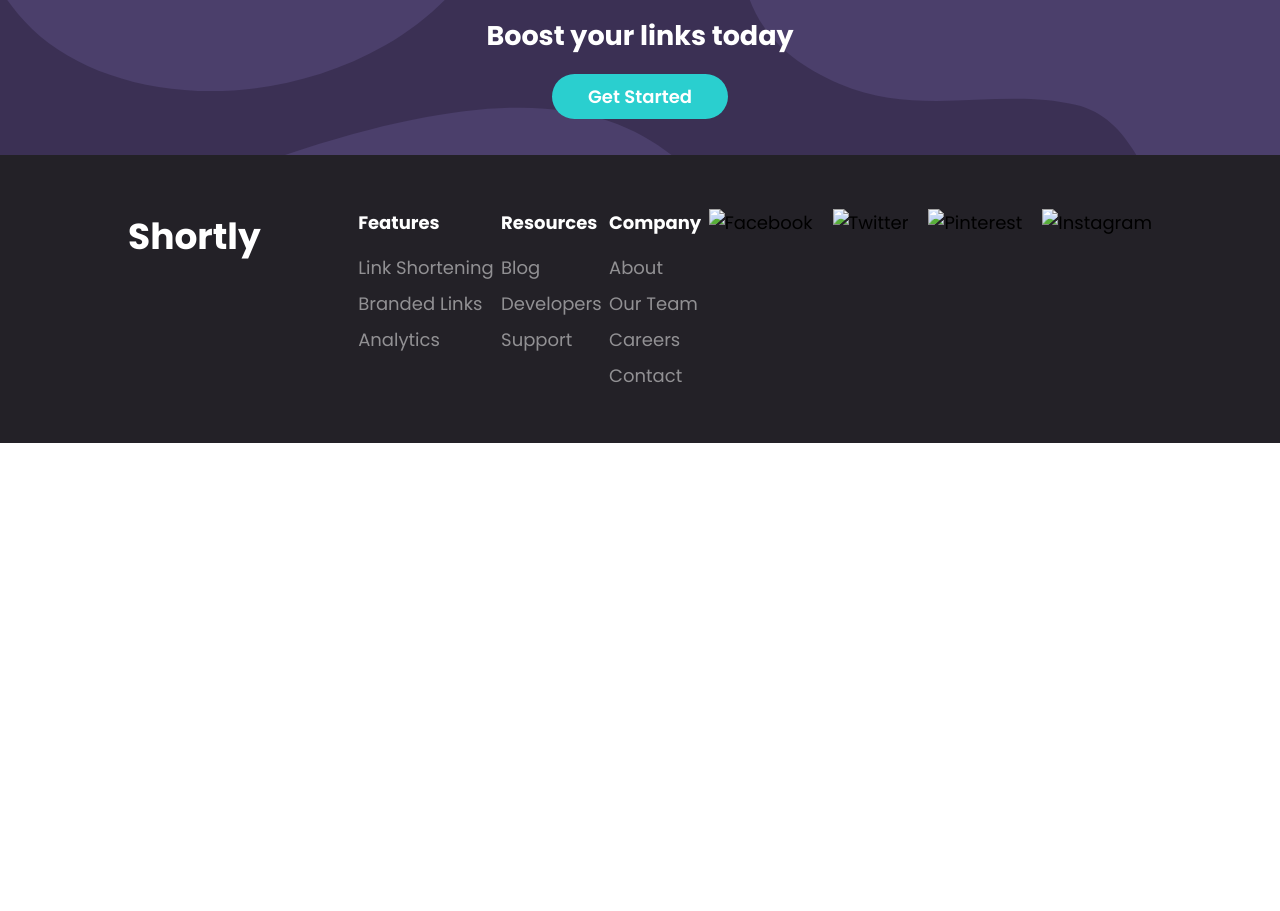
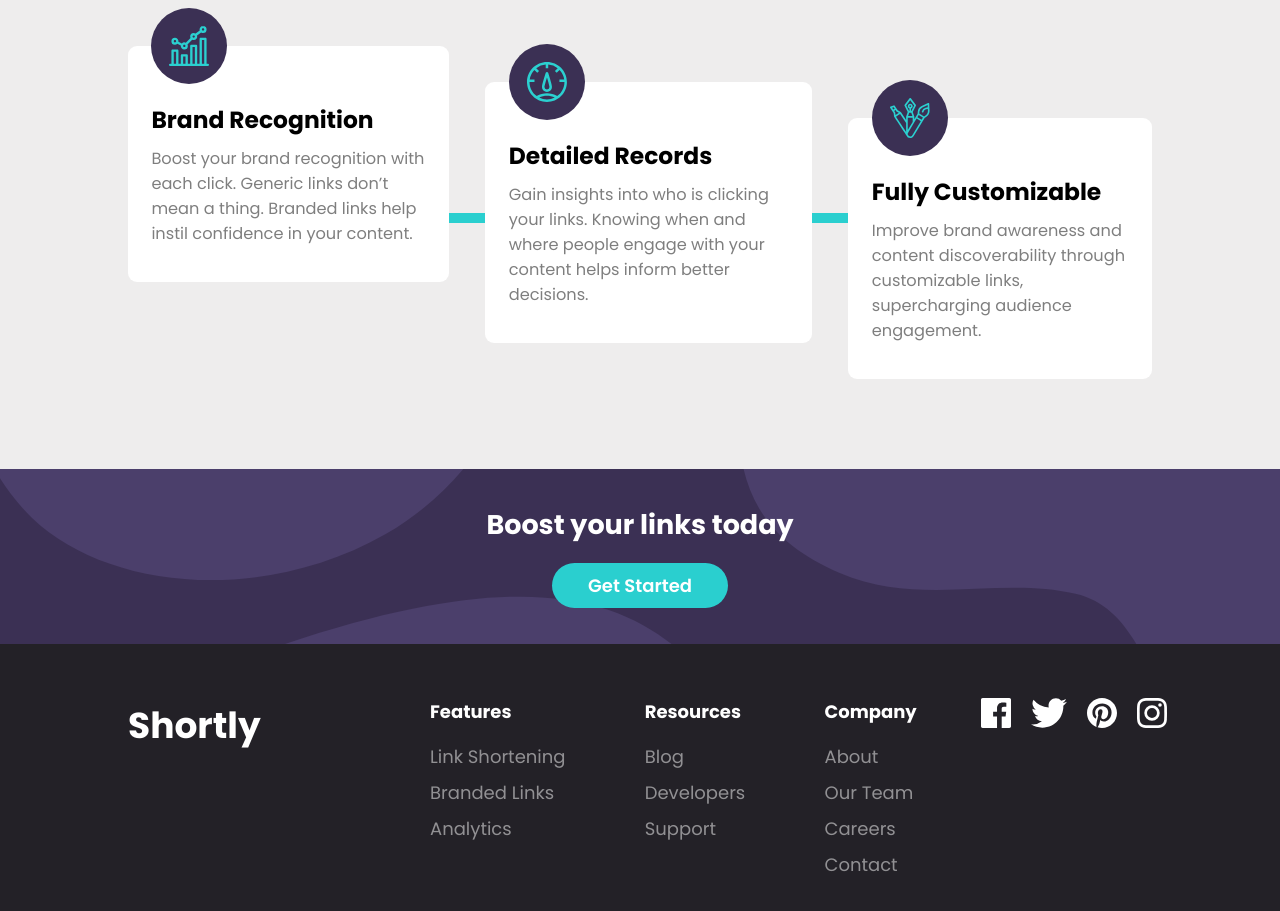
Before and after one commit to salmonkarp/url-shortening-api, a plain HTML site: page index.html in a window 1280 px wide. Shown: the part 1525-2436 px from the top of the page. Before the commit the page ends 1968 px from the top, so only its background shows below. Drawn offline with Linux system fonts and the light colour scheme; the site is published under a folder, as on GitHub Pages, so addresses that start at the root find nothing.

Commit message:
Image fixes

```diff
--- a/index.html
+++ b/index.html
@@ -53,7 +53,7 @@
     <div class="p1">
       <div class="p1-img-cont">
         <img
-          src="../images/illustration-working.svg"
+          src="./images/illustration-working.svg"
           alt="Person working on a computer"
           class="p1-img"
         />
@@ -189,10 +189,10 @@
         <a href="/contact" class="p5-1-link">Contact</a>
       </div>
       <div class="p5-2">
-        <img src="/images/icon-facebook.svg" alt="Facebook" />
-        <img src="/images/icon-twitter.svg" alt="Twitter" />
-        <img src="/images/icon-pinterest.svg" alt="Pinterest" />
-        <img src="/images/icon-instagram.svg" alt="Instagram" />
+        <img src="./images/icon-facebook.svg" alt="Facebook" />
+        <img src="./images/icon-twitter.svg" alt="Twitter" />
+        <img src="./images/icon-pinterest.svg" alt="Pinterest" />
+        <img src="./images/icon-instagram.svg" alt="Instagram" />
       </div>
     </div>
   </body>
```
